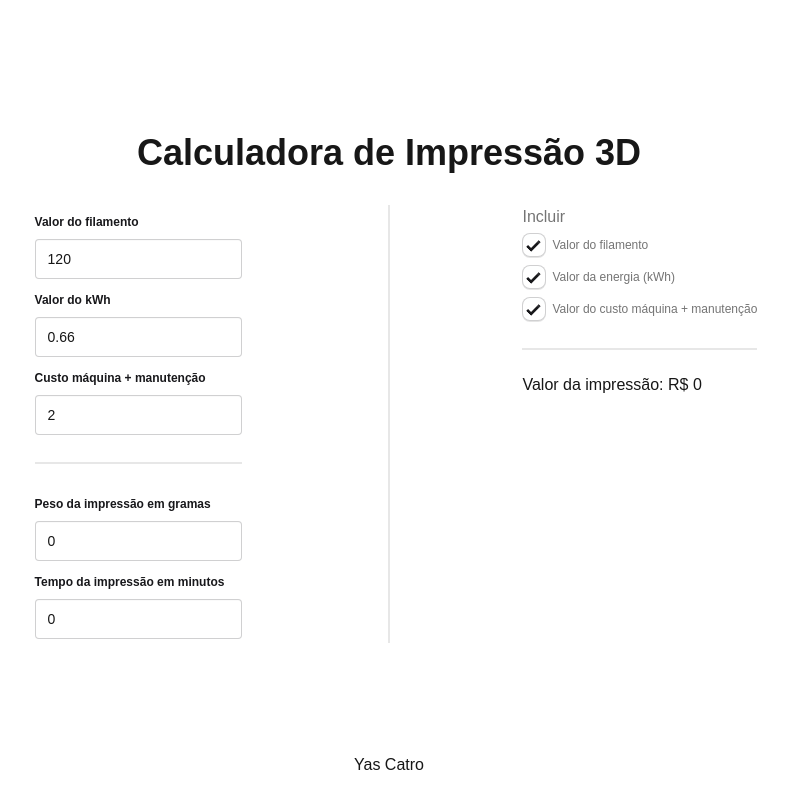
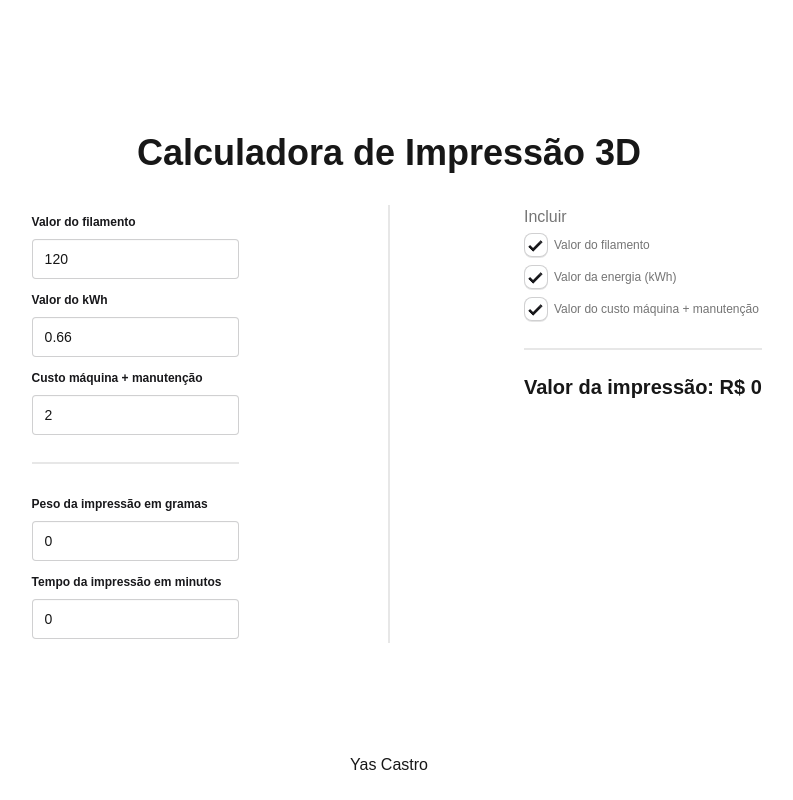
Before and after one commit to YasminCastro/3d-priting-calculator, a Next.js app: page / in a window 1280 px wide. Shown: the whole page, without its empty margins (251-1044 px from the left). Built offline with nearby package versions, Linux system fonts and the light colour scheme.

Commit message:
feat: bigger font

```diff
--- a/src/app/page.tsx
+++ b/src/app/page.tsx
@@ -12,11 +12,11 @@ export default function Home() {
       <footer className="row-start-3 flex gap-[24px] flex-wrap items-center justify-center">
         <a
           className="flex items-center gap-2 hover:underline hover:underline-offset-4"
-          href="https://nextjs.org?utm_source=create-next-app&utm_medium=appdir-template-tw&utm_campaign=create-next-app"
+          href="https://www.yascastro.com.br"
           target="_blank"
           rel="noopener noreferrer"
         >
-          Yas Catro
+          Yas Castro
         </a>
       </footer>
     </div>
--- a/src/components/RightSide/index.tsx
+++ b/src/components/RightSide/index.tsx
@@ -50,7 +50,9 @@ const RightSide = ({ values, setValues }: IProps) => {
         </label>
       </fieldset>
       <div className="divider"></div>
-      <p>Valor da impressão: R$ {values.printValue}</p>
+      <p className="font-bold text-xl">
+        Valor da impressão: R$ {values.printValue}
+      </p>
     </div>
   );
 };
```
